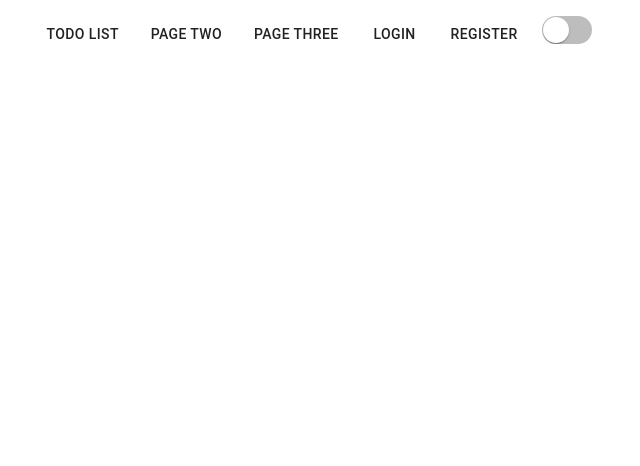
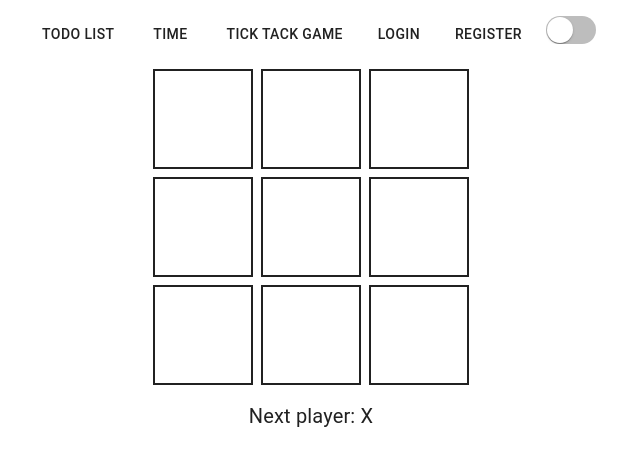
Before and after one commit to IlyaEdelshtein/testReactApp, a React (Create React App) app: page /ticktackgame in a window 1280 px wide. Shown: the top 466 px of the page, without its empty margins (329-969 px from the left). Built offline with nearby package versions, Linux system fonts and the light colour scheme.

Commit message:
Rename pages 2 and 3

```diff
--- a/src/App.tsx
+++ b/src/App.tsx
@@ -2,8 +2,8 @@ import React from 'react';
 import { Routes, Route } from 'react-router-dom';
 import Header from './components/Header';
 import TodoPage from './pages/TodoPage';
-import PageTwo from './pages/PageTwo';
-import PageThree from './pages/PageThree';
+import Time from './pages/Time';
+import TickTackGame from './pages/TickTackGame';
 import LoginPage from './pages/LoginPage';
 import RegisterPage from './pages/RegisterPage';
 
@@ -12,8 +12,8 @@ const App: React.FC = () => (
     <Header />
     <Routes>
       <Route path="/" element={<TodoPage />} />
-      <Route path="/two" element={<PageTwo />} />
-      <Route path="/three" element={<PageThree />} />
+      <Route path="/time" element={<Time />} />
+      <Route path="/ticktackgame" element={<TickTackGame />} />
       <Route path="/login" element={<LoginPage />} />
       <Route path="/register" element={<RegisterPage />} />
     </Routes>
--- a/src/components/Header.tsx
+++ b/src/components/Header.tsx
@@ -70,23 +70,23 @@ const Header: React.FC = () => {
     </Button>
     <Button
       component={NavLink}
-      to="/two"
+      to="/time"
       sx={{
         ...tabSx,
         '&.active': { backgroundColor: 'rgba(255,255,255,0.2)' },
       }}
     >
-      Page Two
+      Time
     </Button>
     <Button
       component={NavLink}
-      to="/three"
+      to="/ticktackgame"
       sx={{
         ...tabSx,
         '&.active': { backgroundColor: 'rgba(255,255,255,0.2)' },
       }}
     >
-      Page Three
+      Tick Tack Game
     </Button>
     {auth.token ? (
       <>
--- a/src/pages/PageThree.tsx
+++ b/src/pages/TickTackGame.tsx
@@ -83,7 +83,7 @@ const winningLines = [
   [2, 4, 6],
 ];
 
-const PageThree: React.FC = () => {
+const TickTackGame: React.FC = () => {
   const [board, setBoard] = React.useState<(null | 'X' | 'O')[]>(
     Array(9).fill(null)
   );
@@ -157,4 +157,4 @@ const PageThree: React.FC = () => {
   );
 };
 
-export default PageThree;
+export default TickTackGame;
--- a/src/pages/PageTwo.tsx
+++ b/src/pages/Time.tsx
@@ -1,7 +1,7 @@
 import React from 'react';
 import { useTheme } from '@mui/material/styles';
 
-const PageTwo: React.FC = () => {
+const Time: React.FC = () => {
   const [time, setTime] = React.useState(new Date());
   const [position, setPosition] = React.useState({ x: 0, y: 0 });
   const theme = useTheme();
@@ -35,4 +35,4 @@ const PageTwo: React.FC = () => {
   );
 };
 
-export default PageTwo;
+export default Time;
```
